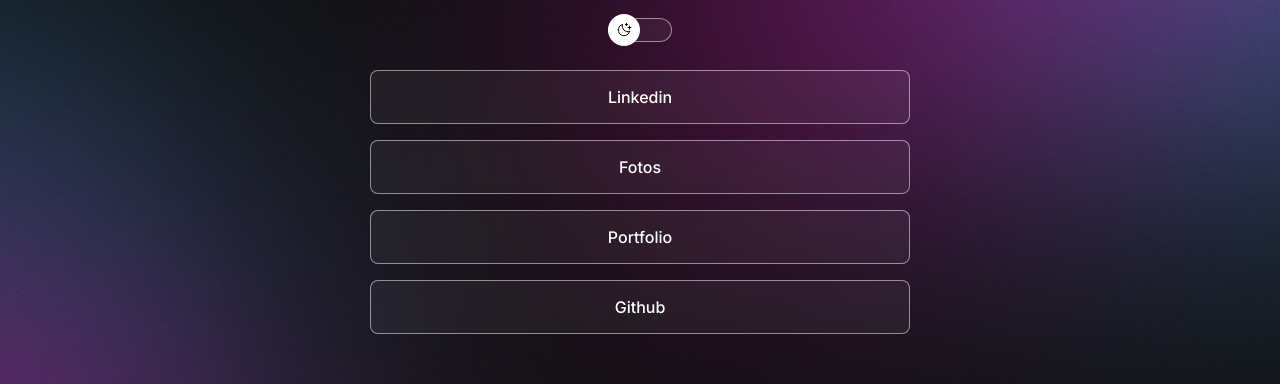
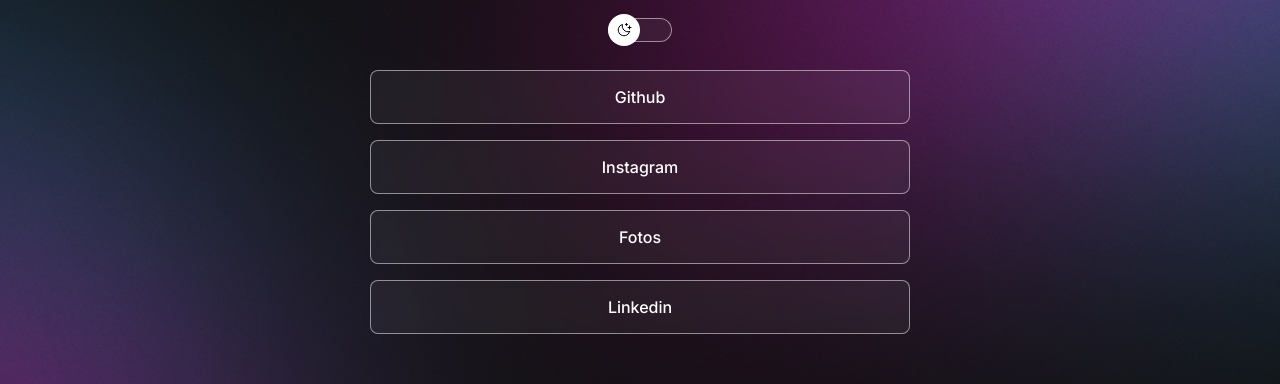
Before and after one commit to ProdigyCoderMendes/links, a plain HTML site: page index.html in a window 1280 px wide. Shown: the part 322-706 px from the top of the page. Drawn offline with nearby package versions, Linux system fonts and the light colour scheme.

Commit message:
algumas pequenas modificações

```diff
--- a/index.html
+++ b/index.html
@@ -26,10 +26,14 @@
 
       <ul>
         <li>
-          <a
-            href="https://www.linkedin.com/in/gabriel-mendes-bb5571264/"
-            target="_blank"
-            >Linkedin</a
+          <a href="https://github.com/GabrielMendesDev" target="_blank"
+            >Github</a
+          >
+        </li>
+
+        <li>
+          <a href="https://www.instagram.com/_gabrielmendesss_/" target="_blank"
+            >Instagram</a
           >
         </li>
 
@@ -41,14 +45,10 @@
 
         <li>
           <a
-            href="https://github.com/GabrielMendesDev/Portfolio"
+            href="https://www.linkedin.com/in/gabriel-mendes-bb5571264/"
             target="_blank"
-            >Portfolio</a
+            >Linkedin</a
           >
-        </li>
-
-        <li>
-          <a href="#" target="_blank">Github</a>
         </li>
       </ul>
       <div id="social-links">
```
